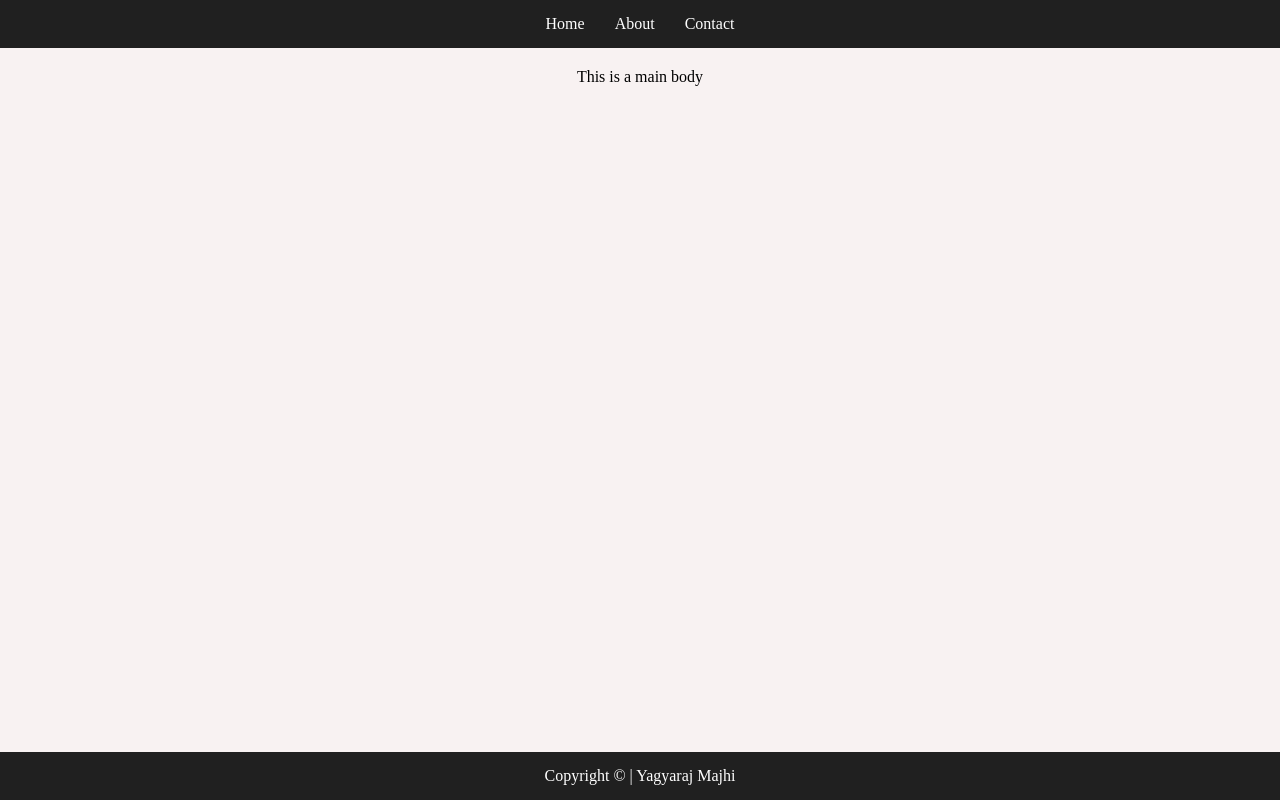
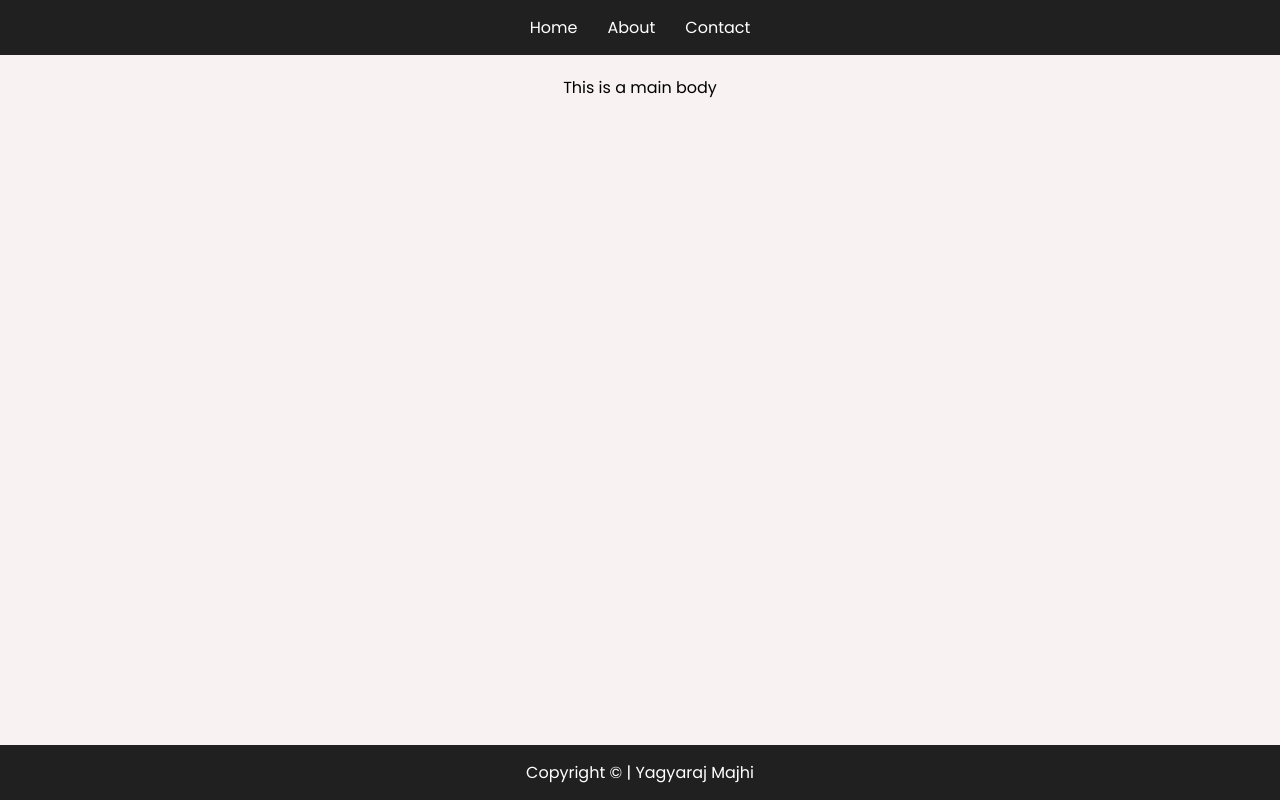
Before and after one commit to iamyrm/Navbar-Footer_html_clss, a plain HTML site: page index.html in a window 1280 px wide. Drawn offline with Linux system fonts and the light colour scheme.

Commit message:
Google fonts has been added, Poppins

```diff
--- a/index.html
+++ b/index.html
@@ -4,6 +4,13 @@
     <meta charset="UTF-8" />
     <meta name="viewport" content="width=device-width, initial-scale=1.0" />
     <link rel="stylesheet" href="style.css" />
+    <!-- Google Fonts  -->
+    <link rel="preconnect" href="https://fonts.googleapis.com" />
+    <link rel="preconnect" href="https://fonts.gstatic.com" crossorigin />
+    <link
+      href="https://fonts.googleapis.com/css2?family=Poppins&display=swap"
+      rel="stylesheet"
+    />
     <title>Navbar & Footer</title>
   </head>
   <body>
--- a/style.css
+++ b/style.css
@@ -4,6 +4,7 @@
 }
 
 body {
+  font-family: "Poppins", sans-serif;
   background-color: #f8f2f2;
 }
 
```
